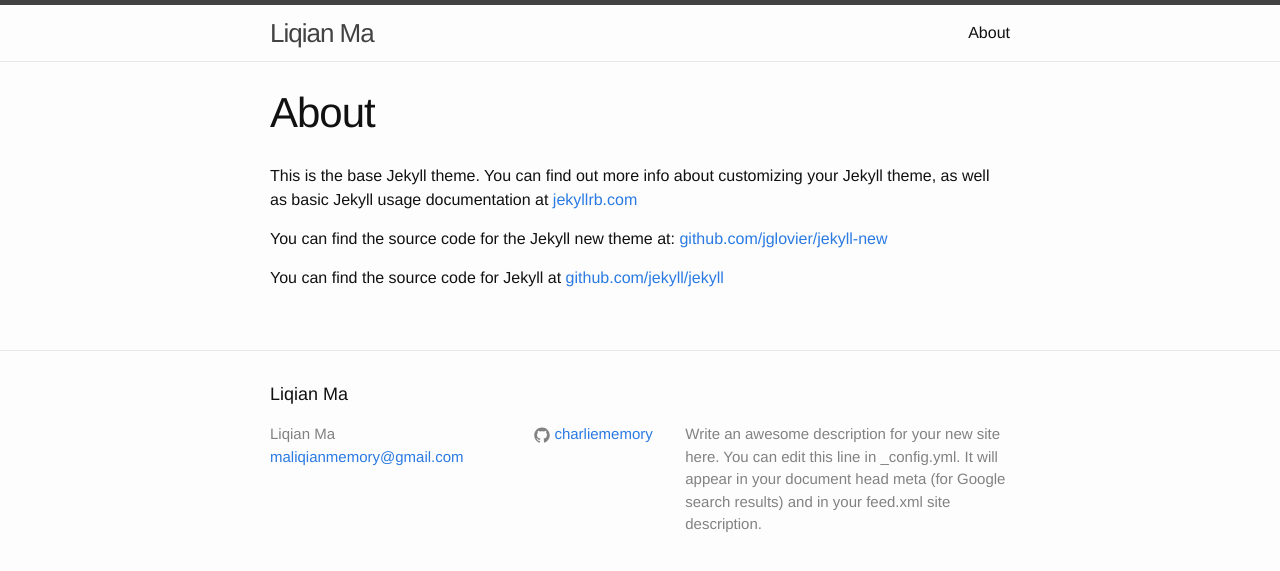
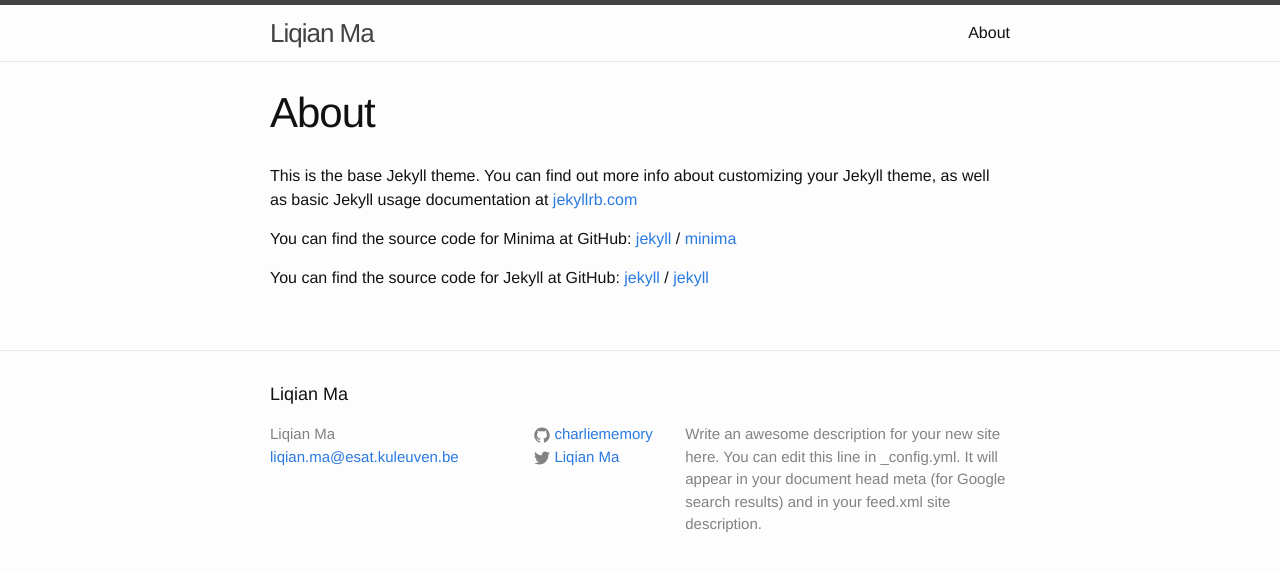
Before and after one commit to charliememory/charliememory.github.io, a Jekyll site: the page built from about.md, in a window 1280 px wide. Shown: the top 571 px of the page. Built offline with Jekyll 4.4.1, drawn with Linux system fonts in a browser that asks for light colours.

Commit message:
new jekyll

```diff
--- a/_config.yml
+++ b/_config.yml
@@ -1,14 +1,43 @@
+# Welcome to Jekyll!
+#
+# This config file is meant for settings that affect your whole blog, values
+# which you are expected to set up once and rarely edit after that. If you find
+# yourself editing this file very often, consider using Jekyll's data files
+# feature for the data you need to update frequently.
+#
+# For technical reasons, this file is *NOT* reloaded automatically when you use
+# 'bundle exec jekyll serve'. If you change this file, please restart the server process.
+
 # Site settings
+# These are used to personalize your new site. If you look in the HTML files,
+# you will see them accessed via {{ site.title }}, {{ site.email }}, and so on.
+# You can create any custom variable you would like, and they will be accessible
+# in the templates via {{ site.myvariable }}.
 title: Liqian Ma
-email: maliqianmemory@gmail.com
-description: > # this means to ignore newlines until "baseurl:"
+email: liqian.ma@esat.kuleuven.be
+description: >- # this means to ignore newlines until "baseurl:"
   Write an awesome description for your new site here. You can edit this
   line in _config.yml. It will appear in your document head meta (for
   Google search results) and in your feed.xml site description.
-baseurl: "" # the subpath of your site, e.g. /blog/
-url: "http://charliememory.github.io/" # the base hostname & protocol for your site
-#twitter_username: jekyllrb
+baseurl: "" # the subpath of your site, e.g. /blog
+url: "http://charliememory.github.io/" # the base hostname & protocol for your site, e.g. http://example.com
+twitter_username: Liqian Ma
 github_username:  charliememory
 
 # Build settings
 markdown: kramdown
+theme: minima
+plugins:
+  - jekyll-feed
+
+# Exclude from processing.
+# The following items will not be processed, by default. Create a custom list
+# to override the default setting.
+# exclude:
+#   - Gemfile
+#   - Gemfile.lock
+#   - node_modules
+#   - vendor/bundle/
+#   - vendor/cache/
+#   - vendor/gems/
+#   - vendor/ruby/
--- a/about.md
+++ b/about.md
@@ -4,8 +4,15 @@
 permalink: /about/
 ---
 
-This is the base Jekyll theme. You can find out more info about customizing your Jekyll theme, as well as basic Jekyll usage documentation at [jekyllrb.com](http://jekyllrb.com/)
+This is the base Jekyll theme. You can find out more info about customizing your Jekyll theme, as well as basic Jekyll usage documentation at [jekyllrb.com](https://jekyllrb.com/)
 
-You can find the source code for the Jekyll new theme at: [github.com/jglovier/jekyll-new](https://github.com/jglovier/jekyll-new)
+You can find the source code for Minima at GitHub:
+[jekyll][jekyll-organization] /
+[minima](https://github.com/jekyll/minima)
 
-You can find the source code for Jekyll at [github.com/jekyll/jekyll](https://github.com/jekyll/jekyll)
+You can find the source code for Jekyll at GitHub:
+[jekyll][jekyll-organization] /
+[jekyll](https://github.com/jekyll/jekyll)
+
+
+[jekyll-organization]: https://github.com/jekyll
```
Also changed, not shown: 404.html (added, +24 -0 lines), Gemfile (+26 -4 lines), _posts/2015-11-15-welcome-to-jekyll.markdown (deleted, +0 -25 lines), _posts/2018-01-09-welcome-to-jekyll.markdown (added, +25 -0 lines), index.md (added, +6 -0 lines), Gemfile.lock, 6 other files.
